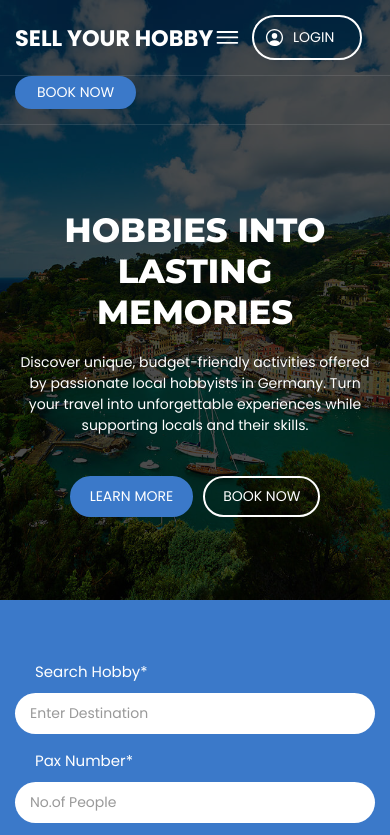
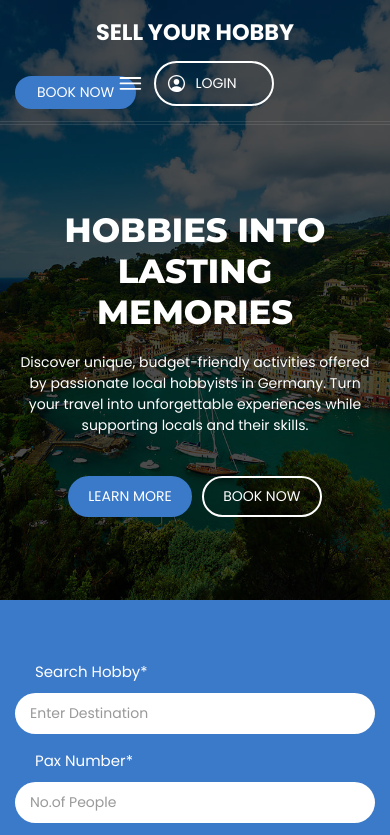
Before and after one commit to rintamaria16/sell-your-hobby, a plain HTML site: page index.html in a window 390 px wide. Shown: the top 835 px of the page. Drawn offline with nearby package versions, Linux system fonts and the light colour scheme; a script that the page names is missing.

Commit message:
Update style.css

```diff
--- a/style.css
+++ b/style.css
@@ -986,37 +986,37 @@ address {
 /* --- Mobile View Fixes --- */
 @media (max-width: 768px) {
 
-  /* Hide the phone icon & social icons */
+  /* Hide unwanted elements */
   .helpline-box,
   .social-list,
   .social-icons {
     display: none !important;
   }
 
-  /* Make logo one line and centered */
+  /* Header top container layout */
+  .header-top .container {
+    display: flex;
+    flex-direction: column;
+    align-items: center;
+    gap: 12px;
+  }
+
+  /* Logo + Hamburger on same line */
+  .header-top .logo-nav {
+    width: 100%;
+    display: flex;
+    justify-content: space-between;
+    align-items: center;
+    padding: 0 16px;
+  }
+
+  /* Make sure logo doesn't wrap */
   .header-top .logo h1 {
     font-size: 1.4rem;
     white-space: nowrap;
-    text-align: center;
   }
 
-  /* Fix button group */
-  .header-btn-group {
-    display: flex;
-    justify-content: center;
-    align-items: center;
-    gap: 10px; /* space between Book Now & Login */
-  }
-
-  /* Make buttons equal and inline */
-  .btn.btn-primary,
-  .btn.btn-secondary {
-    width: auto;
-    min-width: 110px;
-    text-align: center;
-  }
-
-  /* Show hamburger menu properly */
+  /* 3-line menu style */
   .nav-open-btn {
     display: inline-flex;
     font-size: 1.8rem;
@@ -1026,7 +1026,22 @@ address {
     cursor: pointer;
   }
 
-  /* Hide full navbar until clicked */
+  /* Button group below header */
+  .header-btn-group {
+    display: flex;
+    justify-content: center;
+    align-items: center;
+    gap: 10px;
+  }
+
+  .btn.btn-primary,
+  .btn.btn-secondary {
+    width: auto;
+    min-width: 120px;
+    text-align: center;
+  }
+
+  /* Navbar hidden until open */
   .navbar {
     display: none;
     position: absolute;
@@ -1043,7 +1058,6 @@ address {
     display: block;
   }
 
-  /* When hamburger menu is active */
   .nav-open-btn.active ion-icon {
     transform: rotate(90deg);
     transition: 0.3s ease;
```
